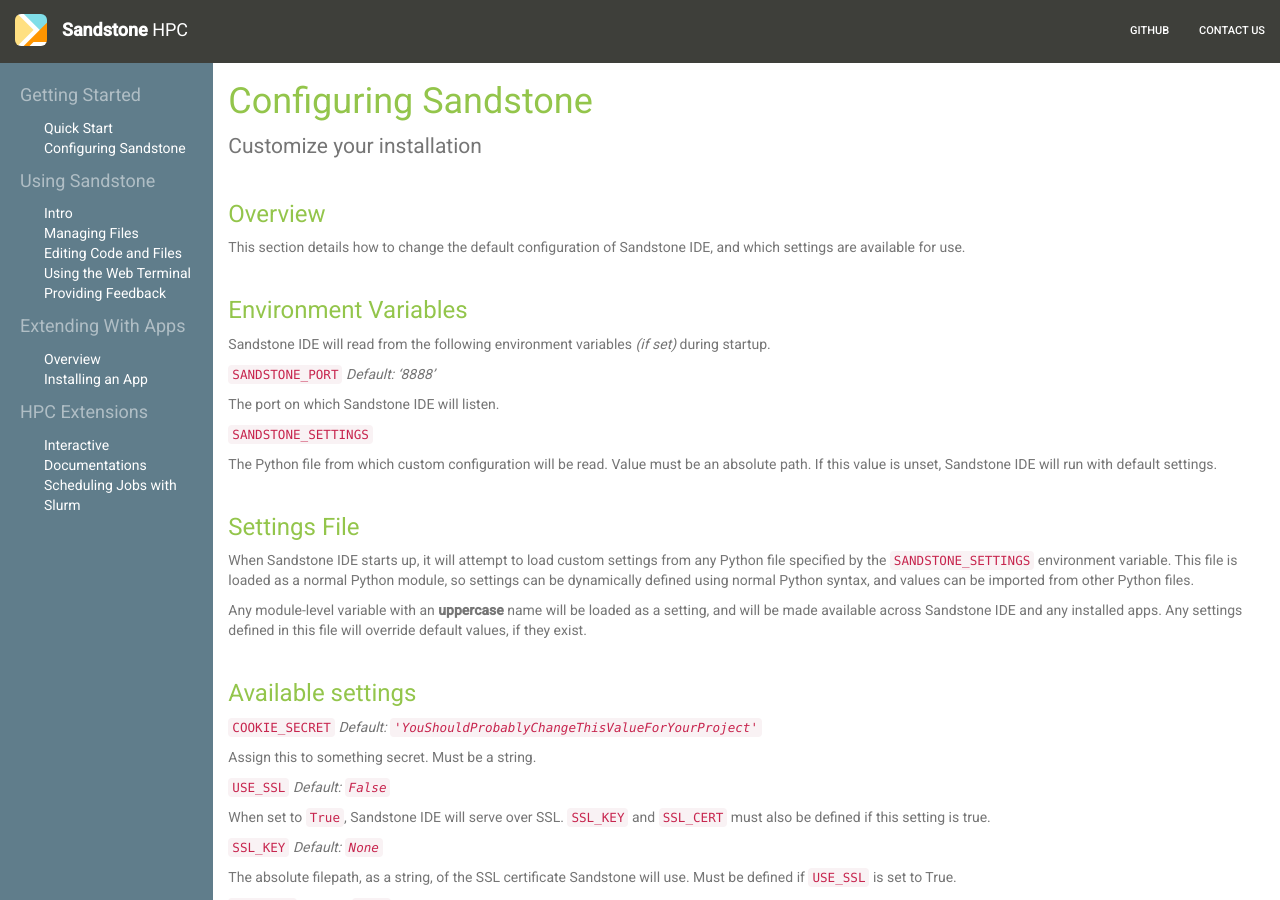
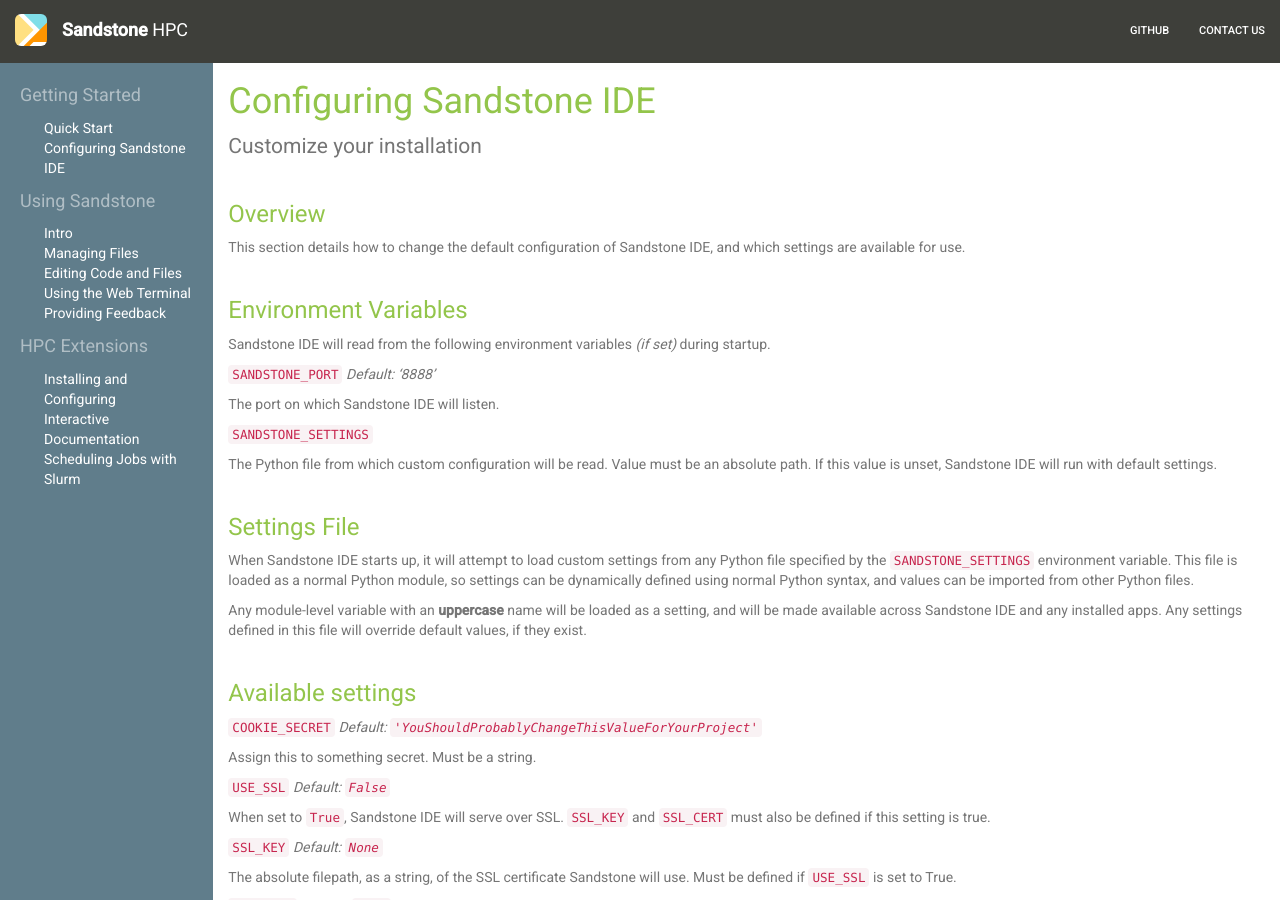
Before and after one commit to SandstoneHPC/sandstonehpc.github.io, a Jekyll site: the page built from _docs/core/settings.md, in a window 1280 px wide and 900 px high. Built offline with Jekyll 4.4.1, drawn with Linux system fonts in a browser that asks for light colours; nearby versions of some CDN libraries; library files that are not in the unit come from our copies.

Commit message:
Revised doc structure.

```diff
--- a/_docs/core/settings.md
+++ b/_docs/core/settings.md
@@ -1,6 +1,6 @@
 ---
 layout: docs/doc-page
-title: Configuring Sandstone
+title: Configuring Sandstone IDE
 description: Customize your installation
 ---
 
--- a/_includes/docs/sidebar.html
+++ b/_includes/docs/sidebar.html
@@ -1,7 +1,7 @@
 <p class="doc-header">Getting Started</p>
 <ul class="doc-links">
   <li><a href="/docs/">Quick Start</a></li>
-  <li><a href="/docs/core/settings/">Configuring Sandstone</a></li>
+  <li><a href="/docs/core/settings/">Configuring Sandstone IDE</a></li>
 </ul>
 <p class="doc-header">Using Sandstone</p>
 <ul class="doc-links">
@@ -11,13 +11,14 @@
   <li><a href="/docs/user/terminal/">Using the Web Terminal</a></li>
   <li><a href="/docs/user/feedback/">Providing Feedback</a></li>
 </ul>
-<p class="doc-header">Extending With Apps</p>
-<ul class="doc-links">
+<p class="doc-header" hidden>Extending With Apps</p>
+<ul class="doc-links" hidden>
   <li><a href="/docs/core/app-system/">Overview</a></li>
   <li><a href="/docs/core/installing-apps/">Installing an App</a></li>
 </ul>
 <p class="doc-header">HPC Extensions</p>
 <ul class="doc-links">
-  <li><a href="/docs/hpc/nbterm/">Interactive Documentations</a></li>
+  <li><a href="/docs/hpc/installation/">Installing and Configuring</a></li>
+  <li><a href="/docs/hpc/nbterm/">Interactive Documentation</a></li>
   <li><a href="/docs/hpc/slurm/">Scheduling Jobs with Slurm</a></li>
 </ul>
```
Also changed, not shown: _docs/hpc/installation.md (added).
